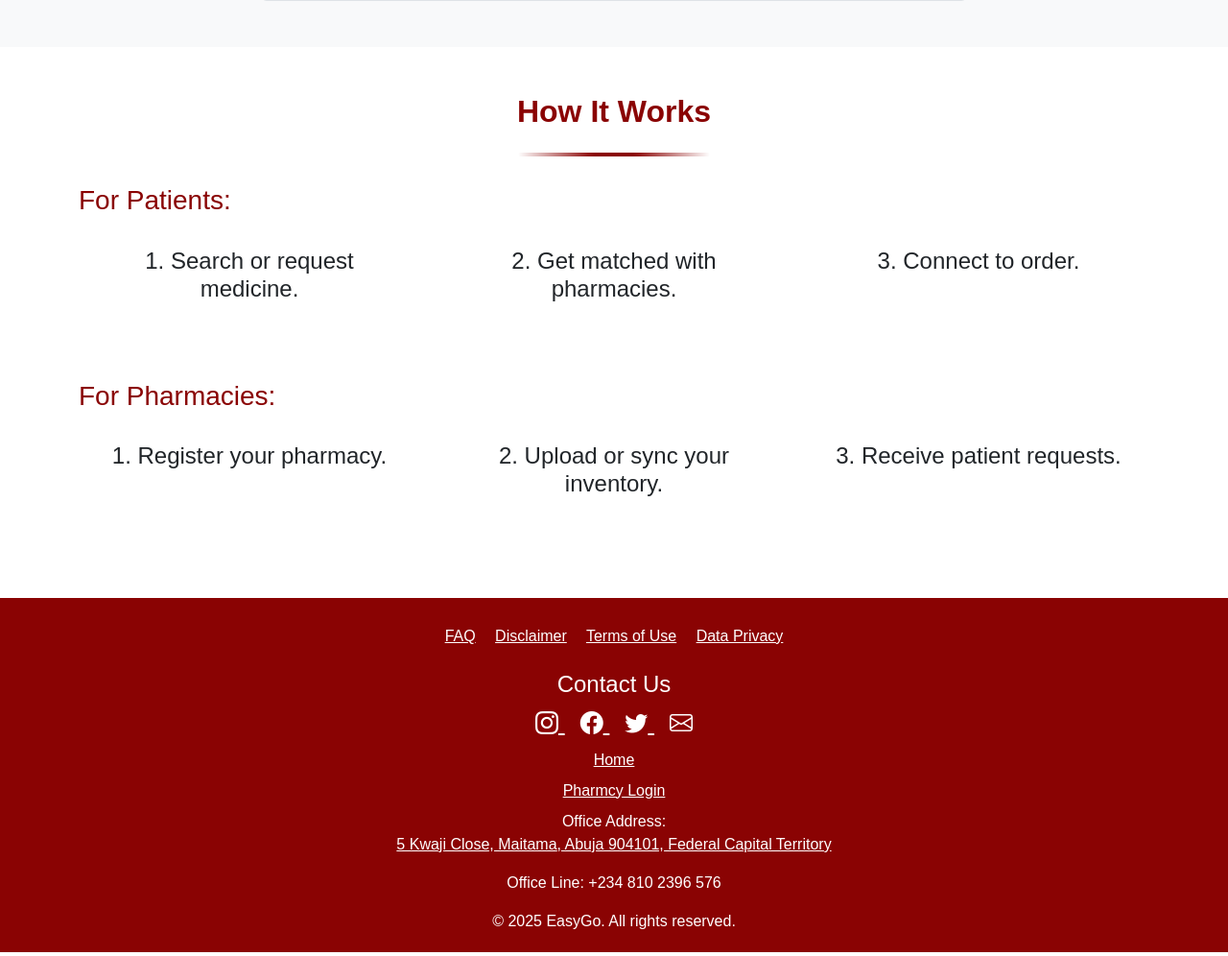
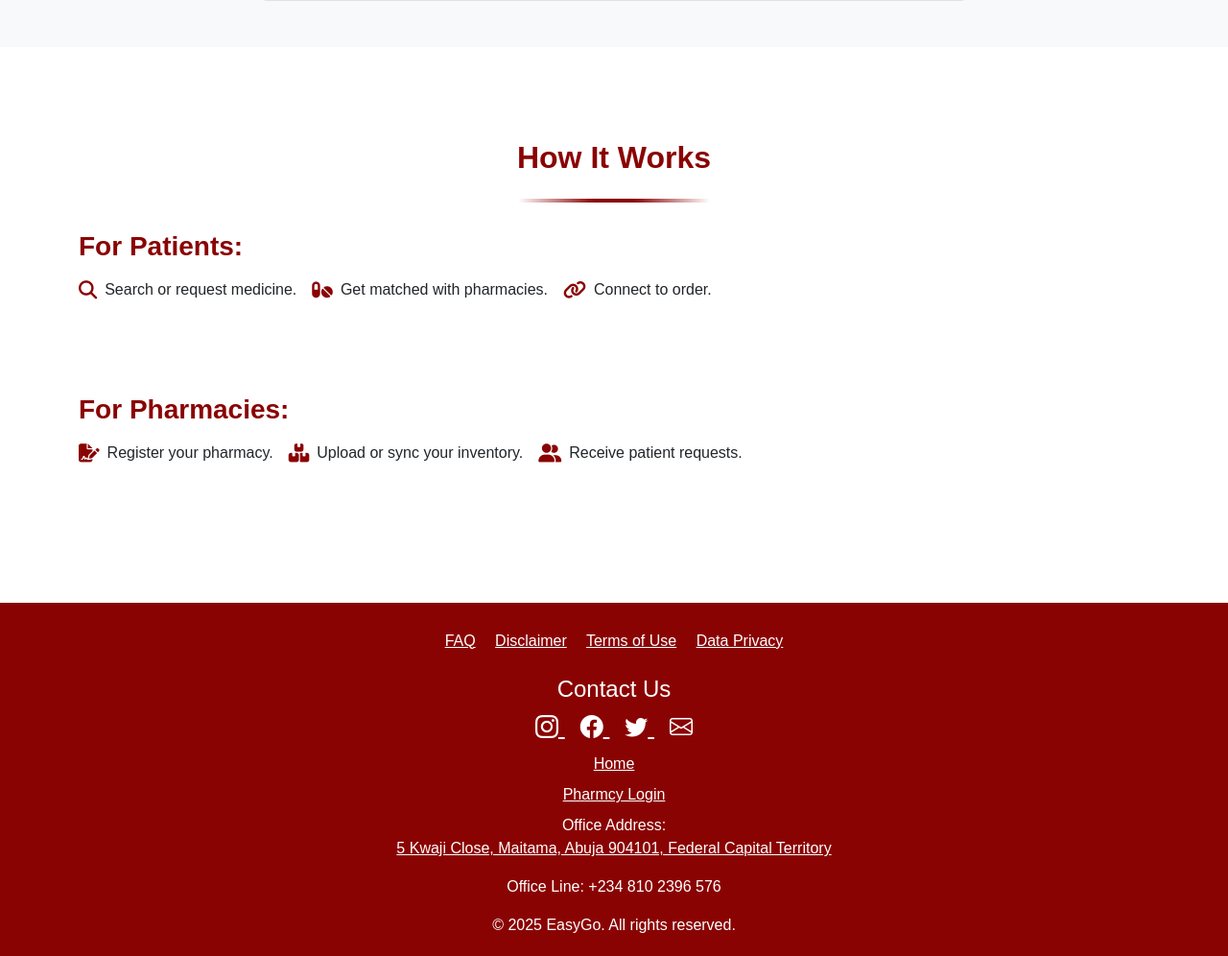
Before and after one commit to Israellongji/easygopharm, a Flask app: page / in a window 1280 px wide. Shown: the part 2409-3405 px from the top of the page at 96% size. Run offline with Flask 3, Linux system fonts and the light colour scheme.

Commit message:
Updated How It Works Section in index.html and base.html

```diff
--- a/templates/base.html
+++ b/templates/base.html
@@ -10,6 +10,10 @@
     <!-- Bootstrap CSS -->
     <link href="https://cdn.jsdelivr.net/npm/bootstrap@5.3.3/dist/css/bootstrap.min.css" rel="stylesheet">
     <link rel="stylesheet" href="https://cdn.jsdelivr.net/npm/bootstrap-icons@1.10.5/font/bootstrap-icons.css">
+    <!-- For 'How It Works' section icons  -->
+    <link href="https://cdnjs.cloudflare.com/ajax/libs/font-awesome/6.4.0/css/all.min.css" rel="stylesheet">
+
+
 
     <style>
         body {
@@ -127,6 +131,18 @@
         ul li {
             margin-bottom: 8px;
         }
+        .feature-icon {
+            color: #8A0303; /* blood-red color */
+            margin-right: 8px;
+            font-size: 1.2rem;
+        }
+
+        .feature-item {
+            display: flex;
+            align-items: center;
+        }
+
+
     </style>
 </head>
 
--- a/templates/index.html
+++ b/templates/index.html
@@ -250,59 +250,50 @@
 
 
     <!-- How It Works Section -->
-    <section id="how" class="how text-center py-5 mb-4">
+    <section class="features-section text-center text-md-start py-5 my-5">
         <div class="container">
-            <h2 class="mb-4" style="color: #8A0303;"><strong>How It Works</strong></h2>
+            <h2 class="mb-4 text-center" style="color: #8A0303;"><strong>How It Works</strong></h2>
             <div class="underline"></div> <br>
-            <!-- For patients -->
+            <!-- For Patients -->
             <div class="mb-5">
-                <h3 style="text-align: left; color: #8A0303;">For Patients:</h3>
-                <div class="row g-6">
-                    <div class="col-md-4">
-                        <div class="p-4 shadow-m">
-                            <h4>1. Search or request medicine. </h4>
-                            <!-- <p>Quickly search any drug with our smart search tool.</p> -->
-                        </div>
+            <h3 class="fw-bold mb-3" style="color: #8A0303;">For Patients:</h3>
+            <div class="d-flex flex-column flex-md-row flex-wrap gap-3 align-items-center">
+                <div class="feature-item">
+                <i class="fa-solid fa-magnifying-glass feature-icon"></i>
+                <span>Search or request medicine.</span>
+                </div>
+                <div class="feature-item">
+                <i class="fa-solid fa-pills feature-icon"></i>
+                <span>Get matched with pharmacies.</span>
+                </div>
+                <div class="feature-item">
+                <i class="fa-solid fa-link feature-icon"></i>
+                <span>Connect to order.</span>
+                </div>
+            </div>
+            </div>
+
+            <!-- For Pharmacies -->
+            <div class="mb-5">
+                <h3 class="fw-bold mb-3 pt-5" style="color: #8A0303;">For Pharmacies:</h3>
+                <div class="d-flex flex-column flex-md-row flex-wrap gap-3 align-items-center">
+                    <div class="feature-item">
+                        <i class="fa-solid fa-file-signature feature-icon"></i>
+                        <span>Register your pharmacy.</span>
                     </div>
-                    <div class="col-md-4">
-                        <div class="p-4 shadow-m">
-                            <h4>2. Get matched with pharmacies.</h4>
-                            <!-- <p>You request, we handle the rest.</p> -->
-                        </div>
+                    <div class="feature-item">
+                        <i class="fa-solid fa-boxes-stacked feature-icon"></i>
+                        <span>Upload or sync your inventory.</span>
                     </div>
-                    <div class="col-md-4">
-                        <div class="p-4 shadow-m">
-                            <h4>3. Connect to order.</h4>
-                            <!-- <p>Connect with trusted suppliers.</p> -->
-                        </div>
+                    <div class="feature-item">
+                        <i class="fa-solid fa-user-group feature-icon"></i>
+                        <span>Receive patient requests.</span>
                     </div>
                 </div>
             </div>
-            <!-- For pharmacies -->
-            <h3 style="text-align: left; color: #8A0303;">For Pharmacies:</h3>
-            <div class="row g-6">
-                <div class="col-md-4">
-                    <div class="p-4 shadow-m">
-                        <h4>1. Register your pharmacy.</h4>
-                        <!-- <p>Quickly search any drug with our smart search tool.</p> -->
-                    </div>
-                </div>
-                <div class="col-md-4">
-                    <div class="p-4 shadow-m">
-                        <h4>2. Upload or sync your inventory.</h4>
-                        <!-- <p>You request, we handle the rest.</p> -->
-                    </div>
-                </div>
-                <div class="col-md-4">
-                    <div class="p-4 shadow-m">
-                        <h4>3. Receive patient requests.</h4>
-                        <!-- <p>Connect with trusted suppliers.</p> -->
-                    </div>
-                </div>
-            </div>
-
         </div>
     </section>
+
 
 
     {% endblock %}
```
